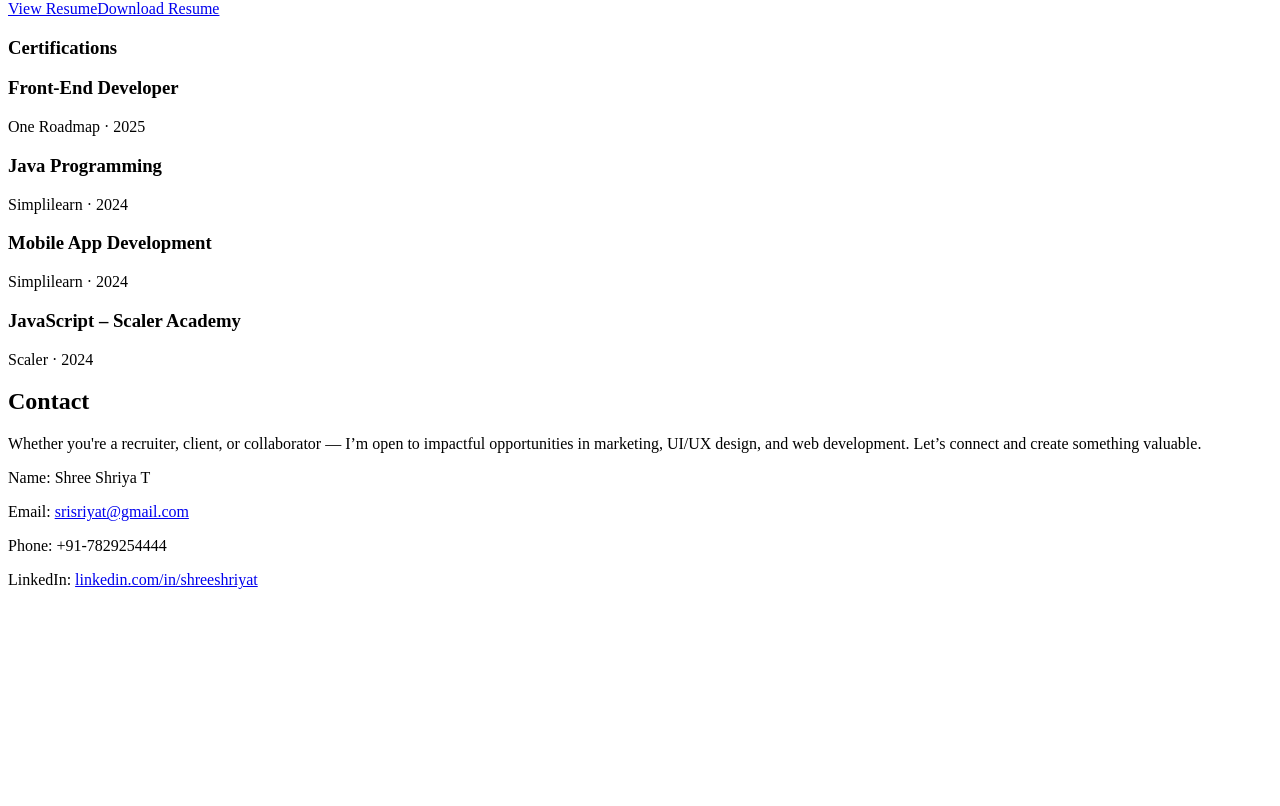
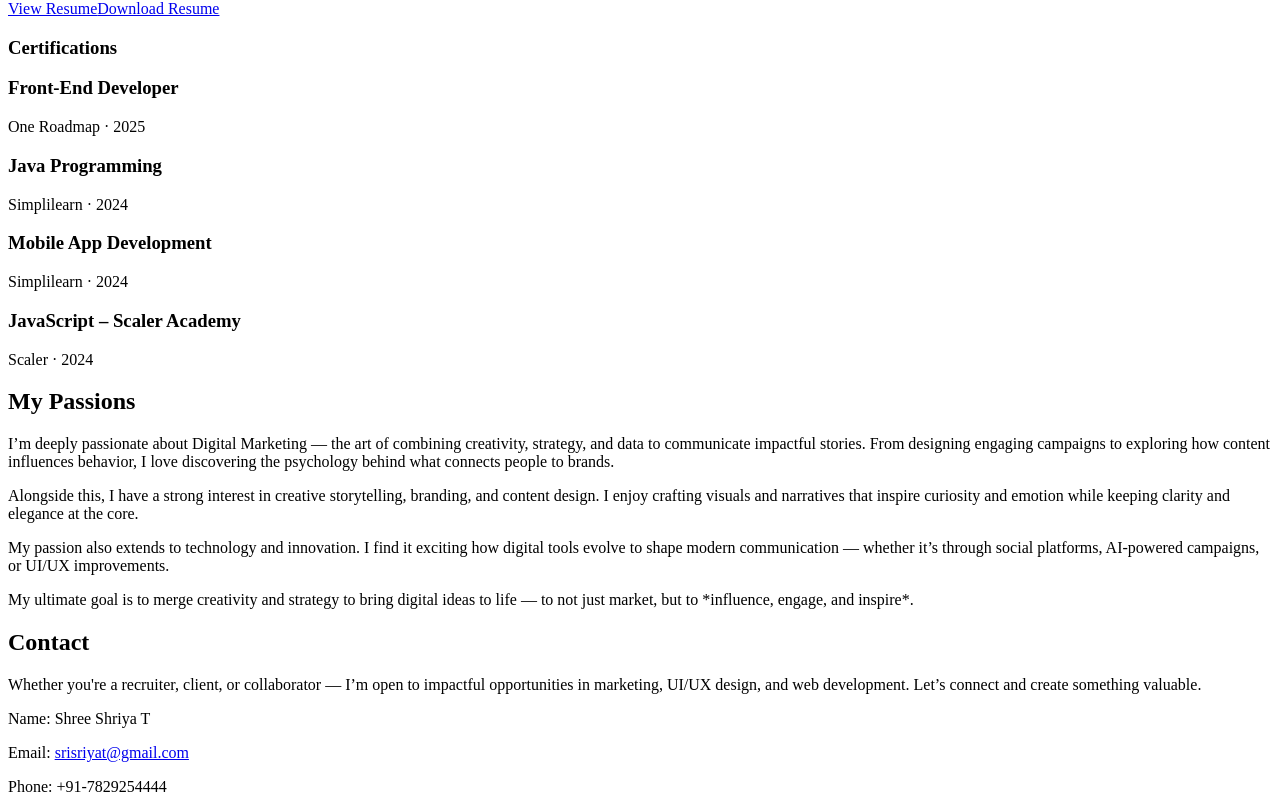
Before and after one commit to Shree0612/my_portfolio, a React (Create React App) app: page / in a window 1280 px wide. Shown: the part 1063-1869 px from the top of the page. Before the commit the page ends 1668 px from the top, so only its background shows below. Built offline with nearby package versions, Linux system fonts and the light colour scheme.

Commit message:
Added My Passion section and UI updates

```diff
--- a/src/App.js
+++ b/src/App.js
@@ -3,7 +3,7 @@ import Hero        from './components/hero.jsx';
 import Projects    from './components/projects.jsx';
 import ResumeCerts from './components/resumecerts.jsx';
 import Contact     from './components/contact.jsx';
-
+import PassionSection from "./components/PassionSection";
 function App() {
   return (
     <div className="relative text-white overflow-x-hidden">
@@ -17,6 +17,7 @@ function App() {
       <Hero />
       <Projects    />
       <ResumeCerts />
+       <PassionSection />
       <Contact     />
     </div>
   );
--- /dev/null
+++ b/src/components/PassionSection.jsx
@@ -0,0 +1,38 @@
+import React from "react";
+
+const PassionSection = () => {
+  return (
+    <section
+      id="passions"
+      className="bg-black text-white py-20 px-6 md:px-16 text-center"
+    >
+      <h2 className="text-4xl font-bold mb-10 border-b-2 border-gray-600 inline-block pb-2">
+        My Passions
+      </h2>
+
+      <div className="max-w-4xl mx-auto space-y-8 text-lg leading-relaxed text-gray-300">
+        <p>
+          I’m deeply passionate about <span className="text-white font-medium">Digital Marketing</span> — the art of combining creativity, strategy, and data to
+          communicate impactful stories. From designing engaging campaigns to exploring how content influences behavior, I love discovering the psychology behind
+          what connects people to brands.
+        </p>
+
+        <p>
+          Alongside this, I have a strong interest in <span className="text-white font-medium">creative storytelling, branding, and content design</span>.
+          I enjoy crafting visuals and narratives that inspire curiosity and emotion while keeping clarity and elegance at the core.
+        </p>
+
+        <p>
+          My passion also extends to <span className="text-white font-medium">technology and innovation</span>. I find it exciting how digital tools evolve to shape modern
+          communication — whether it’s through social platforms, AI-powered campaigns, or UI/UX improvements.
+        </p>
+
+        <p>
+          My ultimate goal is to merge creativity and strategy to bring digital ideas to life — to not just market, but to *influence, engage, and inspire*.
+        </p>
+      </div>
+    </section>
+  );
+};
+
+export default PassionSection;
--- a/src/components/hero.jsx
+++ b/src/components/hero.jsx
@@ -19,6 +19,7 @@ const Hero = () => {
         <a href="#home" className="hover:text-indigo-300 transition duration-300">Home</a>
         <a href="#projects" className="hover:text-indigo-300 transition duration-300">Projects</a>
         <a href="#resume" className="hover:text-indigo-300 transition duration-300">Resume & Certifications</a>
+                <a href="#resume" className="hover:text-indigo-300 transition duration-300">My Passion</a>
         <a href="#contact" className="hover:text-indigo-300 transition duration-300">Contact</a>
       </div>
 
@@ -47,7 +48,7 @@ const Hero = () => {
           Hi, I'm Shree Shriya T
         </h1>
         <p className="text-xl md:text-2xl text-indigo-200 max-w-xl">
-          Crafting elegant digital experiences with strategy & frontend magic.
+          “Eager to explore, learn, and create in the ever-evolving digital world.”
         </p>
       </div>
     </section>
```
